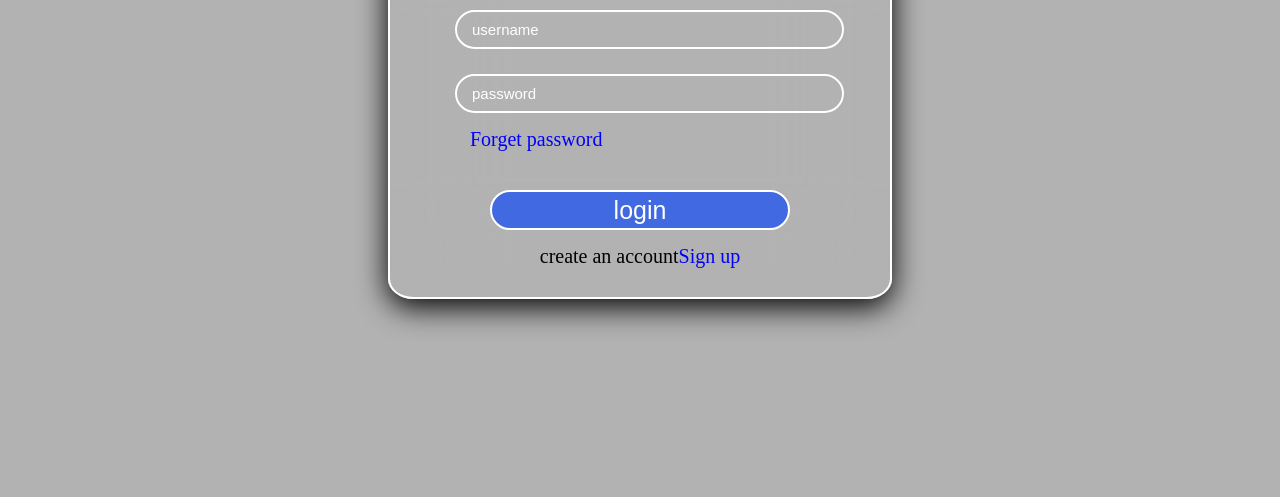
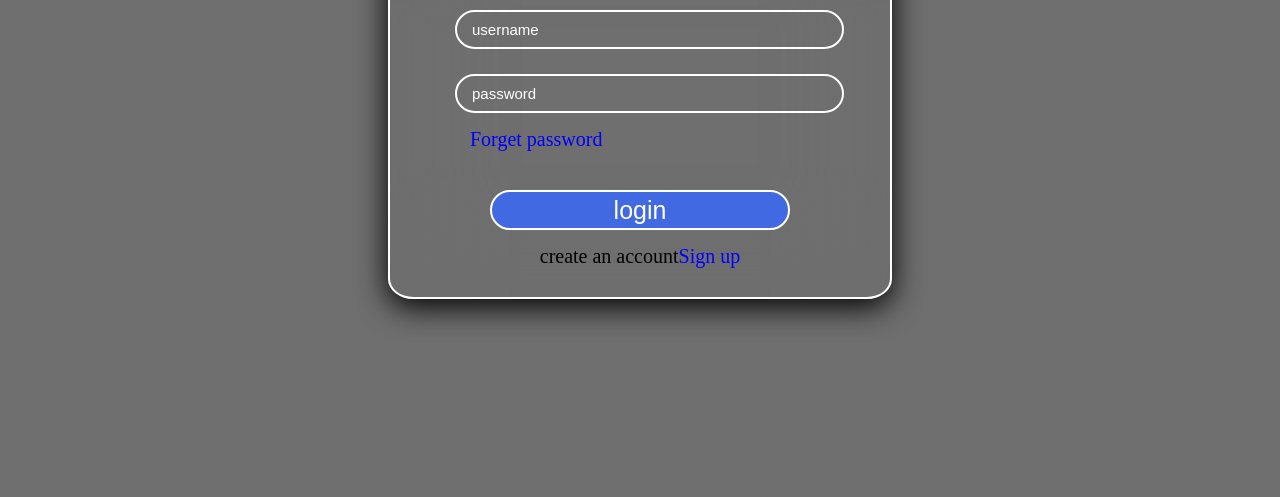
Before and after one commit to Azimbashar/renovation, a plain HTML site: page login.html in a window 1280 px wide. Shown: the part 303-800 px from the top of the page. Drawn offline with Linux system fonts and the light colour scheme; the site is published under a folder, as on GitHub Pages, so addresses that start at the root find nothing.

Commit message:
style.css

```diff
--- a/style.css
+++ b/style.css
@@ -381,7 +381,7 @@ img{width: 100%;}
      /*login page start here*/
 
 #logbody{width: 100%;
-          background: linear-gradient(rgba(0,0,0,0.3),rgba(0,0,0,0.3)), url("/background.jpg");
+          background: linear-gradient(rgba(0,0,0,0.3),rgba(0,0,0,0.3)), url("background.jpg");
           background-size: cover;
           background-repeat: no-repeat;
           display: flex;
```
